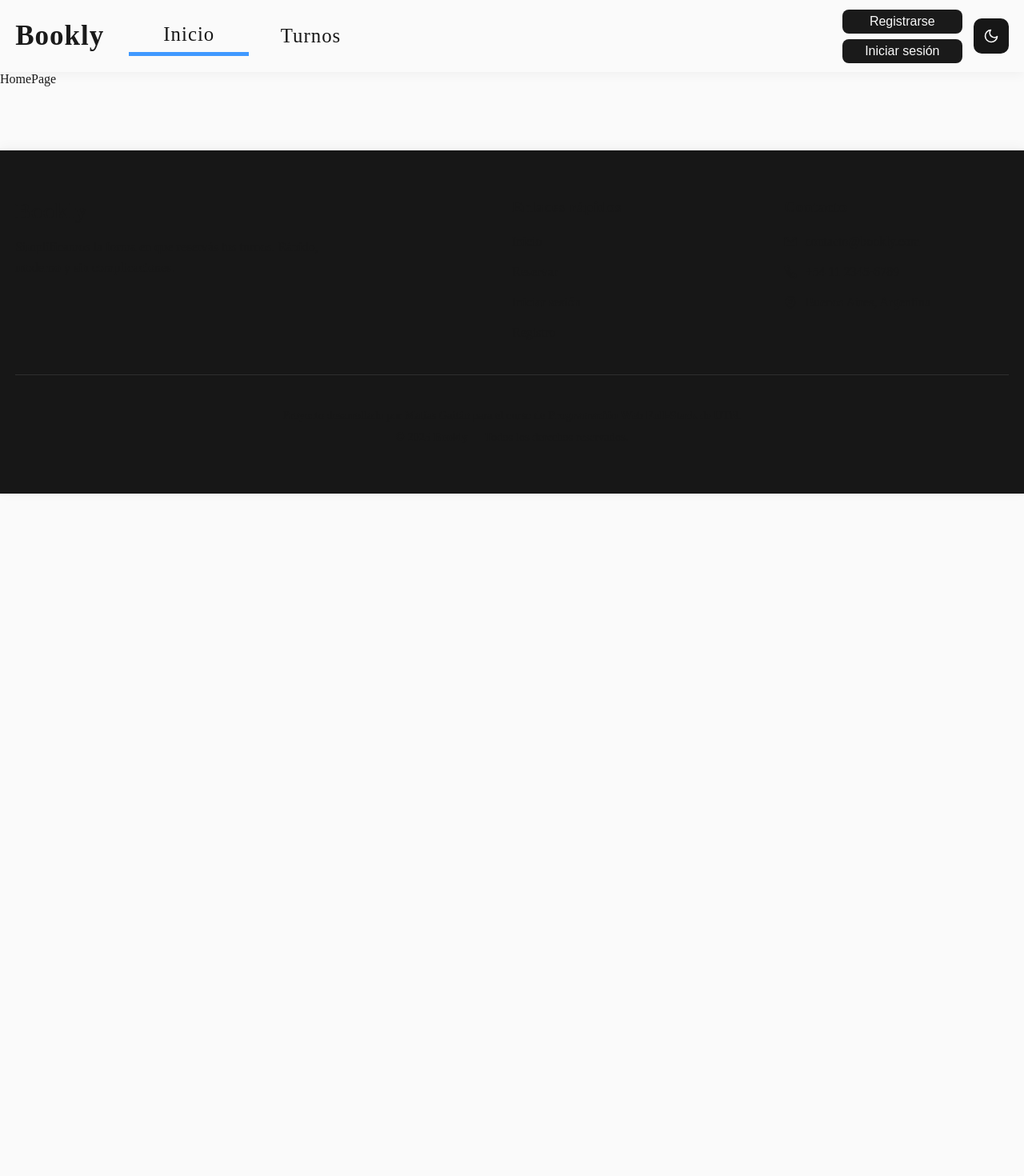
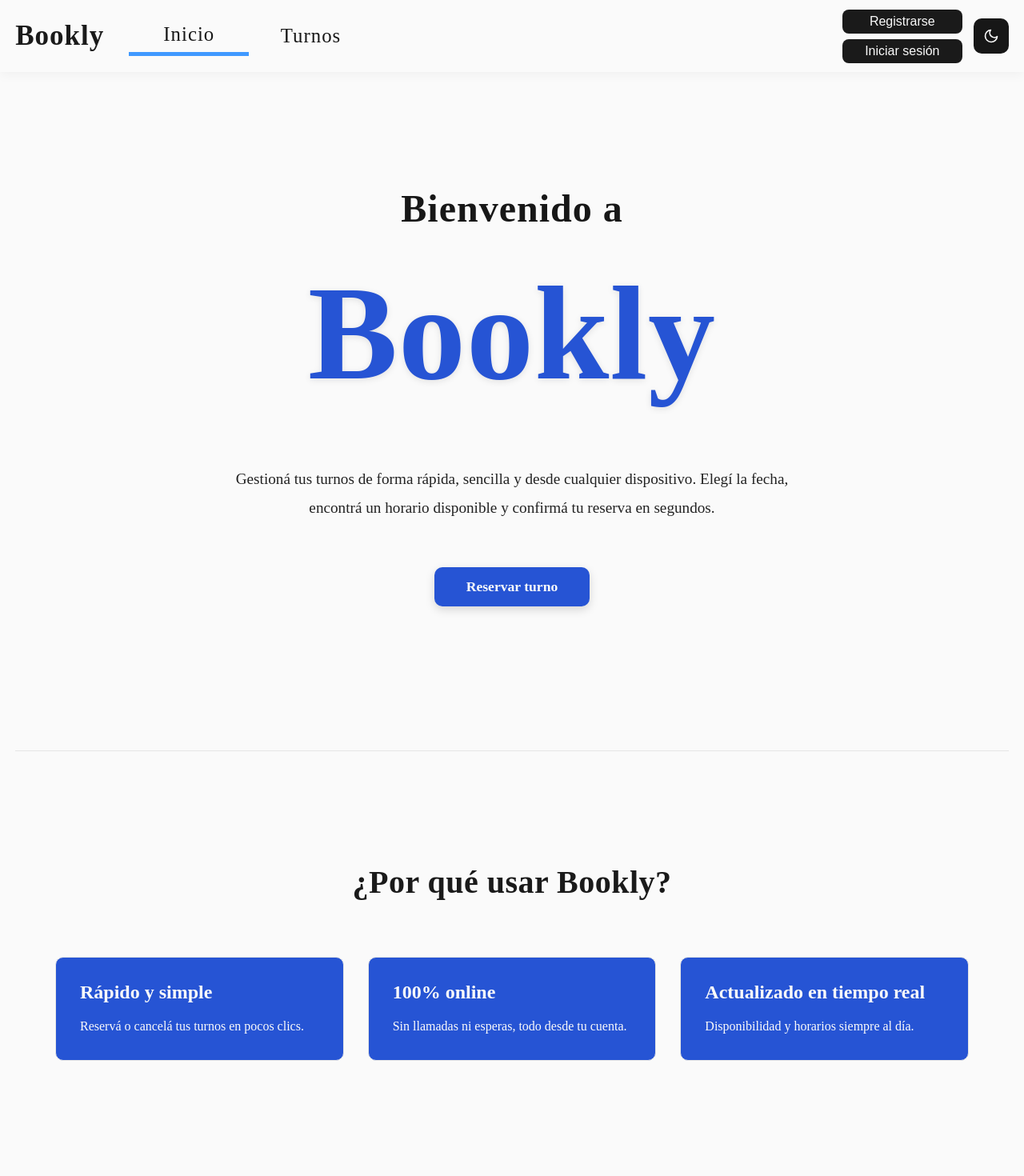
Before and after one commit to gaitanmatias/UTN_FINAL_PROJECT--FRONTEND, a React (Vite) app: page / in a window 1280 px wide. Shown: the top 1470 px of the page at 80% size. Before the commit the page ends 800 px from the top, so only its background shows below. Built offline with nearby package versions, Linux system fonts and the light colour scheme; no server answers.

Commit message:
feat(HomePage): reubica componente HomePage, añade contenido y estilos responsivos
- Reubica componente HomePage dentro de carpeta propia
- Agrega estilos responsivos
- Corrige ruta de archivo en AppRouter

```diff
--- a/src/pages/HomePage.jsx
+++ /dev/null
@@ -1,9 +0,0 @@
-import React from 'react'
-
-function HomePage() {
-  return (
-    <div>HomePage</div>
-  )
-}
-
-export default HomePage
--- /dev/null
+++ b/src/pages/HomePage/HomePage.css
@@ -0,0 +1,310 @@
+/* ========================== HOME PAGE ========================== */
+
+.home-page {
+  display: flex;
+  flex-direction: column;
+  gap: 30px;
+
+  width: 100%;
+  padding: 40px 20px;
+
+  background-color: var(--background);
+  color: var(--foreground);
+}
+
+/* ===== SECCIÓN INTRO ===== */
+
+.home-page__intro {
+  display: flex;
+  flex-direction: column;
+  justify-content: center;
+  align-items: center;
+  gap: 25px;
+
+  width: 100%;
+  padding: 40px 20px;
+  text-align: center;
+
+  color: var(--primary);
+  border-radius: var(--radius);
+}
+
+.home-page__intro-title {
+  font-size: 2em;
+  font-weight: 800;
+  letter-spacing: 1px;
+  line-height: 1.3;
+}
+
+.home-page__intro-brand {
+  display: block;
+  font-size: 2.5em;
+  font-weight: 900;
+  color: var(--accent);
+  margin-top: 10px;
+  text-shadow: 0 2px 8px rgba(0, 0, 0, 0.1);
+}
+
+.home-page__intro-text {
+  font-size: 1.05em;
+  line-height: 1.8;
+  max-width: 500px;
+  opacity: 0.95;
+}
+
+.home-page__intro-actions {
+  display: flex;
+  justify-content: center;
+  gap: 15px;
+
+  width: 100%;
+  margin-top: 15px;
+}
+
+.home-page__intro-button {
+  display: inline-flex;
+  align-items: center;
+  justify-content: center;
+
+  padding: 12px 30px;
+  border-radius: var(--radius);
+
+  font-size: 1.05em;
+  font-weight: 700;
+  text-decoration: none;
+  color: var(--primary-foreground);
+  background-color: var(--accent);
+
+  transition: all 0.3s ease;
+  box-shadow: 0 4px 12px rgba(0, 0, 0, 0.15);
+}
+
+.home-page__intro-button:hover {
+  background-color: var(--accent);
+  color: var(--primary-foreground);
+  transform: translateY(-2px);
+  box-shadow: 0 6px 16px rgba(0, 0, 0, 0.2);
+}
+
+/* ===== SEPARADOR ===== */
+.home-page__divider {
+  width: 100%;
+  height: 1px;
+  border: none;
+  background-color: var(--border)
+}
+
+/* ===== SECCIÓN FEATURES ===== */
+
+.home-page__features {
+  display: flex;
+  flex-direction: column;
+  gap: 35px;
+
+  width: 100%;
+  padding: 20px;
+}
+
+.home-page__features-title {
+  font-size: 1.8em;
+  font-weight: 800;
+  text-align: center;
+  letter-spacing: 0.5px;
+  margin-bottom: 15px;
+}
+
+.home-page__features-list {
+  display: flex;
+  flex-direction: column;
+  gap: 20px;
+
+  list-style: none;
+  width: 100%;
+}
+
+.home-page__features-item {
+  display: flex;
+  flex-direction: column;
+  gap: 12px;
+
+  padding: 25px;
+  background-color: var(--accent);
+  color: var(--primary-foreground);
+
+  border: 1px solid var(--border);
+  border-radius: var(--radius);
+  transition: all 0.3s ease;
+}
+
+.home-page__features-item:hover {
+  transform: scale(500px);
+  box-shadow: 0 8px 20px rgba(0, 0, 0, 0.1);
+  border-color: var(--accent);
+}
+
+.home-page__features-item-title {
+  font-size: 1.5em;
+  font-weight: 800;
+  color: var(--primary-foreground);
+}
+
+.home-page__features-item-text {
+  font-size: 0.95em;
+  line-height: 1.6;
+  font-weight: 300;
+}
+
+/* ===================== RESPONSIVE ===================== */
+
+/* ===== TABLET (768px - 1023px) ===== */
+@media screen and (min-width: 768px) {
+  .home-page {
+    padding: 50px 40px;
+    gap: 80px;
+  }
+
+  .home-page__intro {
+    padding: 60px 40px;
+    gap: 30px;
+  }
+
+  .home-page__intro-title {
+    font-size: 2.5em;
+  }
+
+  .home-page__intro-brand {
+    font-size: 3em;
+  }
+
+  .home-page__intro-text {
+    font-size: 1.1em;
+    max-width: 600px;
+  }
+
+  .home-page__features {
+    padding: 30px;
+  }
+
+  .home-page__features-title {
+    font-size: 2.2em;
+    margin-bottom: 25px;
+  }
+
+  .home-page__features-list {
+    gap: 25px;
+    padding: 0 25px;
+  }
+
+  .home-page__features-item {
+    width: 65%;
+
+    padding: 30px;
+    padding-right: 40px;
+  }
+
+  .home-page__features-item:nth-child(2) {
+    align-self: flex-end;
+  }
+}
+
+/* ===== DESKTOP (1024px en adelante) ===== */
+@media screen and (min-width: 1024px) {
+  .home-page {
+    padding: 60px 1.5%;
+    gap: 100px;
+  }
+
+  .home-page__intro {
+    padding: 80px 5%;
+    gap: 40px;
+    min-height: 500px;
+    justify-content: center;
+  }
+
+  .home-page__intro-title {
+    font-size: 3em;
+    margin-bottom: 15px;
+  }
+
+  .home-page__intro-brand {
+    font-size: 3.5em;
+    margin-top: 15px;
+  }
+
+  .home-page__intro-text {
+    font-size: 1.2em;
+    max-width: 700px;
+    line-height: 1.9;
+  }
+
+  .home-page__intro-button {
+    padding: 14px 40px;
+    font-size: 1.1em;
+  }
+
+  .home-page__features {
+    padding: 40px 2%;
+  }
+
+  .home-page__features-title {
+    font-size: 2.5em;
+    margin-bottom: 35px;
+  }
+
+  .home-page__features-list {
+    display: grid;
+    grid-template-columns: repeat(3, 1fr);
+    gap: 30px;
+  }
+
+  .home-page__features-item {
+    width: 100%;
+    height: 100%;
+    padding: 30px;
+    gap: 16px;
+  }
+
+  .home-page__features-item-title {
+    font-size: 1.5em;
+  }
+
+  .home-page__features-item-text {
+    font-size: 1em;
+  }
+}
+
+
+
+/* ===== ANIMACIONES ===== */
+
+@keyframes slideInUp {
+  from {
+    opacity: 0;
+    transform: translateY(20px);
+  }
+  to {
+    opacity: 1;
+    transform: translateY(0);
+  }
+}
+
+.home-page__intro {
+  animation: slideInUp 0.6s ease-out;
+}
+
+.home-page__features-item {
+  animation: slideInUp 0.6s ease-out;
+  animation-fill-mode: both;
+}
+
+.home-page__features-item:nth-child(1) {
+  animation-delay: 0.1s;
+}
+
+.home-page__features-item:nth-child(2) {
+  animation-delay: 0.2s;
+}
+
+.home-page__features-item:nth-child(3) {
+  animation-delay: 0.3s;
+}
--- /dev/null
+++ b/src/pages/HomePage/HomePage.jsx
@@ -0,0 +1,40 @@
+import React from "react";
+import { NavLink } from "react-router-dom";
+import "./HomePage.css";
+
+function HomePage() {
+  return (
+    <div className="home-page">
+      <section className="home-page__intro">
+        <h1 className="home-page__intro-title">Bienvenido a <span className="home-page__intro-brand">Bookly</span></h1>
+        <p className="home-page__intro-text">
+          Gestioná tus turnos de forma rápida, sencilla y desde cualquier dispositivo.
+          Elegí la fecha, encontrá un horario disponible y confirmá tu reserva en segundos.
+        </p>
+        <div className="home-page__intro-actions">
+          <NavLink to="/appointments" className="home-page__intro-button">Reservar turno</NavLink>
+        </div>
+      </section>
+      <hr className="home-page__divider" />
+      <section className="home-page__features">
+        <h2 className="home-page__features-title">¿Por qué usar Bookly?</h2>
+        <ul className="home-page__features-list">
+          <li className="home-page__features-item">
+            <h3 className="home-page__features-item-title">Rápido y simple</h3>
+            <p className="home-page__features-item-text">Reservá o cancelá tus turnos en pocos clics.</p>
+          </li>
+          <li className="home-page__features-item">
+            <h3 className="home-page__features-item-title">100% online</h3>
+            <p className="home-page__features-item-text">Sin llamadas ni esperas, todo desde tu cuenta.</p>
+          </li>
+          <li className="home-page__features-item">
+            <h3 className="home-page__features-item-title">Actualizado en tiempo real</h3>
+            <p className="home-page__features-item-text">Disponibilidad y horarios siempre al día.</p>
+          </li>
+        </ul>
+      </section>
+    </div>
+  );
+}
+
+export default HomePage;
--- a/src/router/AppRouter.jsx
+++ b/src/router/AppRouter.jsx
@@ -7,7 +7,7 @@ import AuthLayout from "../layouts/AuthLayout";
 import ProfileLayout from "../layouts/ProfileLayout";
 
 // General Pages
-import HomePage from "../pages/HomePage";
+import HomePage from "../pages/HomePage/HomePage";
 import NotFoundPage from "../pages/NotFoundPage";
 
 // Admin Pages
```
